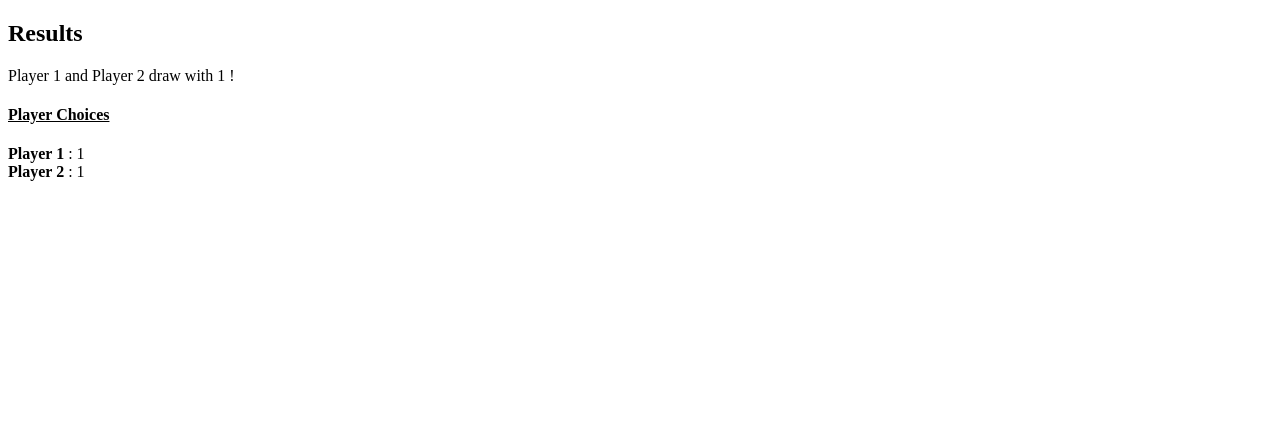
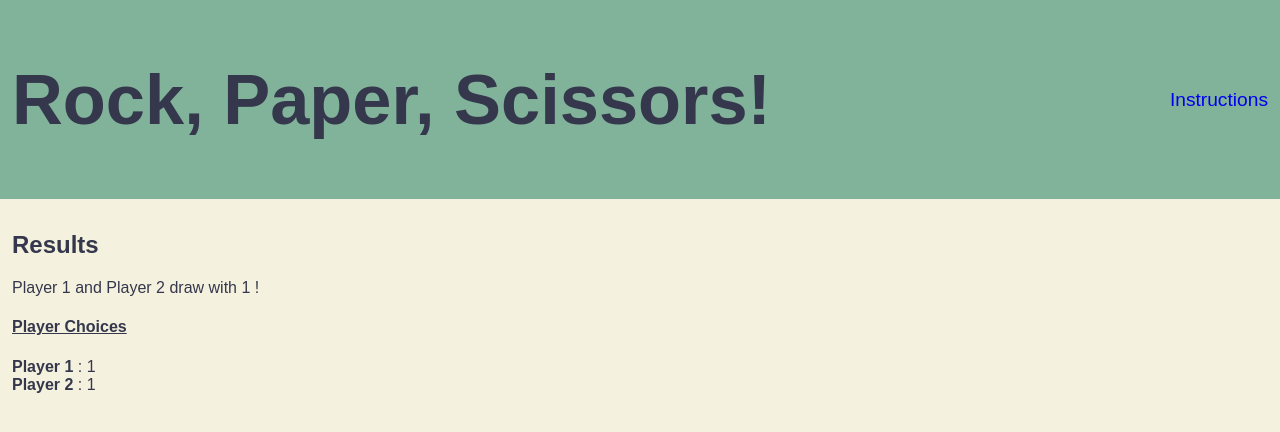
Before and after one commit to knowles28/week03_day_5-homework-RPS, a Flask app: page /1/1 in a window 1280 px wide. Shown: the top 432 px of the page. Run offline with Flask 2, Linux system fonts and the light colour scheme.

Commit message:
started to add CSS

```diff
--- /dev/null
+++ b/static/style.css
@@ -0,0 +1,41 @@
+body {
+    font-family: Arial, Helvetica, sans-serif;
+    color: #35374c;
+    background-color: #f4f1de;
+    margin: auto;
+
+
+}
+
+header {
+    padding: 12px;
+    display: flex;
+    justify-content: space-between;
+    align-items: center;
+    background-color: #81b29a;
+
+    font-size: 2.2rem;
+
+
+}
+
+nav ul {
+    list-style: none;
+    font-size: 1.2rem;
+
+}
+
+a {
+    text-decoration: none;
+
+}
+
+a:hover {
+    cursor: pointer;
+    color: #e07a5f;
+    transition: scale(1.2);
+}
+
+.wrapper {
+    padding: 12px;
+}
--- a/templates/base.html
+++ b/templates/base.html
@@ -4,9 +4,22 @@
     <meta charset="UTF-8">
     <meta http-equiv="X-UA-Compatible" content="IE=edge">
     <meta name="viewport" content="width=device-width, initial-scale=1.0">
+    <link rel="stylesheet" href="{{ url_for('static', filename='style.css') }}">
     <title>Rock Paper Scissors</title>
 </head>
 <body>
+
+    <header>
+        <h1>Rock, Paper, Scissors!</h1>
+            <nav>
+                <ul>
+                    <li>
+                        <a href="/">Instructions</a>
+                    </li>
+                </ul>
+            </nav>
+    </header>
+
     {% block content %}
 
     {% endblock %}
--- a/templates/results.html
+++ b/templates/results.html
@@ -2,14 +2,16 @@
 
 {% block content %}
 
-<h2>Results</h2>
 <div class="wrapper">
+
+    <h2>Results</h2>
+
 
     {% if winner == None %}
         {{ player_1.name }} and {{ player_2.name }} draw with {{ player_1.choice }} !
-    {% elif winner == player_1 %}
+    {% elif winner == player_1.name %}
         {{ player_1.name }} wins with {{ player_1.choice }} !
-    {% elif winner == player_2 %}
+    {% elif winner == player_2.name %}
         {{ player_2.name }} wins with {{ player_2.choice }} !
 
     {% endif %}
@@ -26,5 +28,3 @@
 
 
 {% endblock %}
-
-<!-- IF winner == player_1, PRINT player_1 wins with player_1 choice -->
```
Also changed, not shown: models/game.py (+0 -36 lines), templates/home.html (+4 -9 lines).
